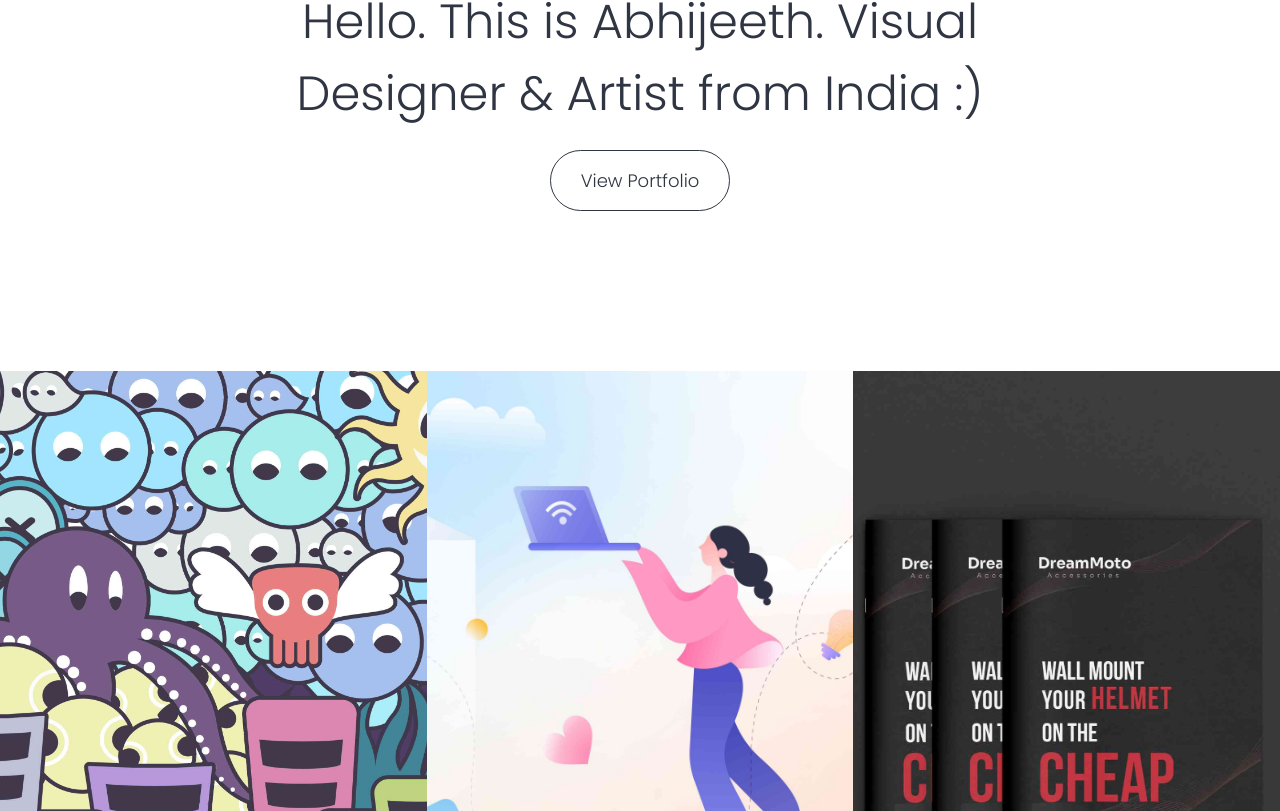
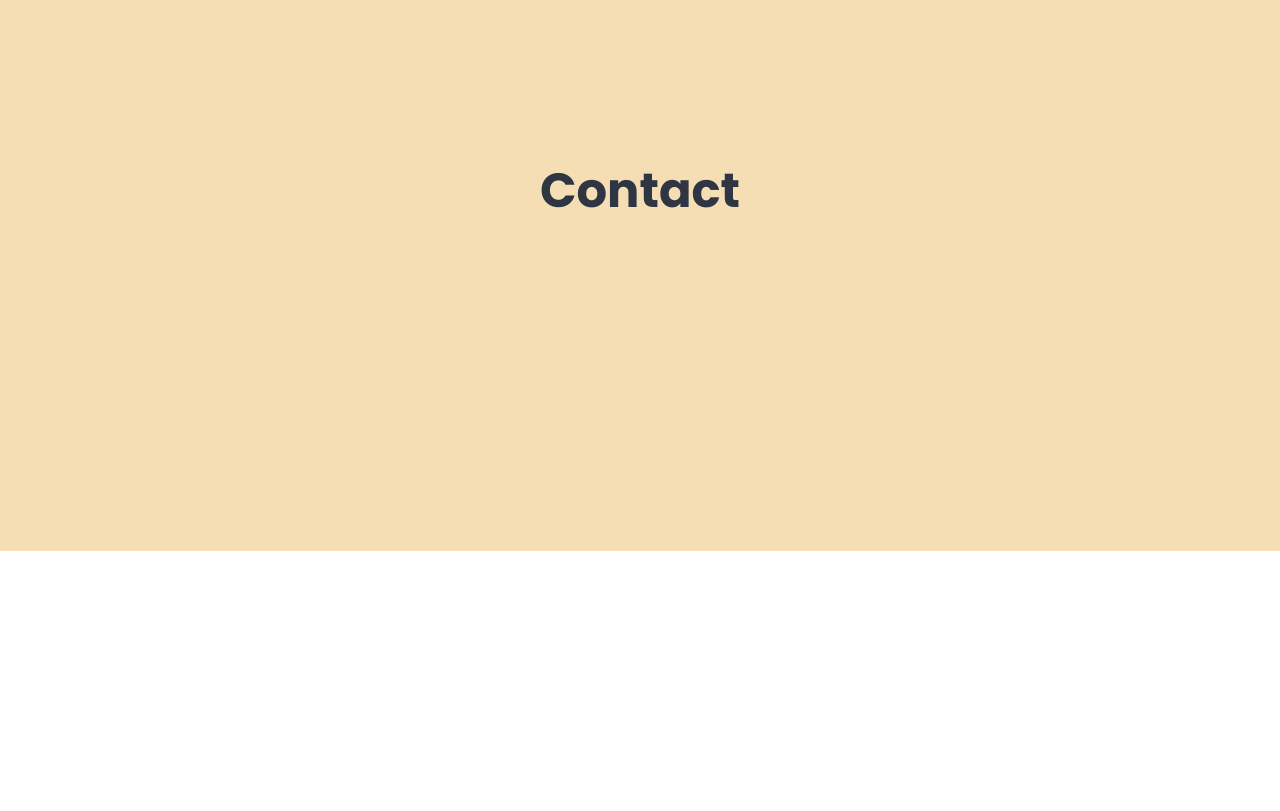
Before and after one commit to rohithramesh44/abhijeeths, a React (Create React App) app: page /contact in a window 1280 px wide. Shown: the part 329-1140 px from the top of the page. After the commit the page ends 880 px from the top, so only its background shows below. Built offline with nearby package versions, Linux system fonts and the light colour scheme.

Commit message:
BrowserRouter, Routes, Route added and framer motion added to the pages

```diff
--- a/src/Animations.js
+++ b/src/Animations.js
@@ -1,3 +1,25 @@
+export const pageAni = {
+  hidden: {
+    y: 300,
+    opacity: 0,
+  },
+  show: {
+    y: 0,
+    opacity: 1,
+    transition: {
+      duration: 0.5,
+      easing: "ease",
+      when: "beforeChildren",
+      staggerChildren: 0.25,
+    },
+  },
+  exit: {
+    y: 300,
+    opacity: 0,
+    transition: { duration: 0.2, easing: "ease" },
+  },
+};
+
 export const menuSliderAni = {
   hidden: {
     x: "-100%",
--- a/src/App.js
+++ b/src/App.js
@@ -1,9 +1,10 @@
 import React from "react";
 import styled from "styled-components";
 import { ThemeProvider } from "styled-components";
-import { AnimatePresence } from "framer-motion";
+import { BrowserRouter as Router } from "react-router-dom";
+
 import Navbar from "./Components/Navbar";
-import Home from "./Pages/Home";
+import AnimatedRoutes from "./Components/AnimatedRoutes";
 import GlobalStyle from "./Components/GlobalStyle";
 
 function App() {
@@ -18,13 +19,11 @@ function App() {
   };
   return (
     <ThemeProvider theme={theme}>
-      <>
-        <GlobalStyle />
-        <AnimatePresence>
-          <Navbar />
-          <Home />
-        </AnimatePresence>
-      </>
+      <GlobalStyle />
+      <Router>
+        <Navbar />
+        <AnimatedRoutes />
+      </Router>
     </ThemeProvider>
   );
 }
--- /dev/null
+++ b/src/Components/AnimatedRoutes.js
@@ -0,0 +1,23 @@
+import React from "react";
+import { Routes, Route, useLocation } from "react-router-dom";
+import { AnimatePresence } from "framer-motion";
+import Home from "../Pages/Home";
+import Portfolio from "../Pages/Porfolio";
+import About from "../Pages/About";
+import Contact from "../Pages/Contact";
+
+function AnimatedRoutes() {
+  const location = useLocation();
+  return (
+    <AnimatePresence exitBeforeEnter>
+      <Routes location={location} key={location.key}>
+        <Route path="/" element={<Home />} />
+        <Route path="portfolio" element={<Portfolio />} />
+        <Route path="about" element={<About />} />
+        <Route path="contact" element={<Contact />} />
+      </Routes>
+    </AnimatePresence>
+  );
+}
+
+export default AnimatedRoutes;
--- a/src/Components/Footer.js
+++ b/src/Components/Footer.js
@@ -17,9 +17,18 @@ const Foot = styled.footer`
   justify-content: center;
   h5 {
     margin-bottom: 2rem;
+    font-weight: 400;
+  }
+  p {
+    text-align: center;
   }
   @media (max-width: 992px) {
     height: 20vh;
   }
+  @media (max-width: 768px) {
+    h5 {
+      font-size: 1.8rem;
+    }
+  }
 `;
 export default Footer;
--- a/src/Components/Navbar.js
+++ b/src/Components/Navbar.js
@@ -3,7 +3,7 @@ import styled from "styled-components";
 import { motion } from "framer-motion";
 import { AnimatePresence } from "framer-motion";
 import { menuSliderAni, itemAni } from "../Animations";
-import { Link, Router } from "react-router-dom";
+import { Link } from "react-router-dom";
 import { Container } from "../style";
 
 function Navbar() {
@@ -17,19 +17,19 @@ function Navbar() {
         </div>
         <ul className="main-nav-list hidden">
           <li className="main-nav-item hidden">
-            <a to="/">home</a>
+            <Link to="/">home</Link>
           </li>
           <li className="main-nav-item hidden">
-            <a to="/">portfolio</a>
+            <Link to="/portfolio">portfolio</Link>
           </li>
           <Logo>
-            <a to="/">Abhijeeth</a>
+            <Link to="/">Abhijeeth</Link>
           </Logo>
           <li className="main-nav-item hidden">
-            <a to="/">About</a>
+            <Link to="/about">About</Link>
           </li>
           <li className="main-nav-item hidden">
-            <a to="/">Contact</a>
+            <Link to="/contact">Contact</Link>
           </li>
         </ul>
         <AnimatePresence>
@@ -42,16 +42,16 @@ function Navbar() {
             >
               <MotionNav>
                 <motion.li variants={itemAni} className="main-nav-item">
-                  <a to="/">home</a>
+                  <Link to="/">home</Link>
                 </motion.li>
                 <motion.li variants={itemAni} className="main-nav-item">
-                  <a to="/">portfolio</a>
+                  <Link to="/">portfolio</Link>
                 </motion.li>
                 <motion.li variants={itemAni} className="main-nav-item">
-                  <a to="/">About</a>
+                  <Link to="/">About</Link>
                 </motion.li>
                 <motion.li variants={itemAni} className="main-nav-item">
-                  <a to="/">Contact</a>
+                  <Link to="/">Contact</Link>
                 </motion.li>
               </MotionNav>
               <div className="close-btn" onClick={() => setOpenMode(false)}>
@@ -84,6 +84,10 @@ const OpenMenu = styled(motion.div)`
   justify-content: center;
   align-items: center;
   background-color: ${(props) => props.theme.colors.white};
+
+  ul {
+    list-style: none;
+  }
 
   .close-btn {
     width: 3rem;
@@ -181,16 +185,19 @@ const NavbarStyle = styled.div`
     justify-content: space-between;
     align-items: center;
     list-style: none;
-
-    /* @media (max-width: 576px) {
-      width: 45px;
-    } */
   }
-  .main-nav-item {
+  .main-nav-item.hidden {
+    @media (max-width: 768px) {
+      display: none;
+    }
+  }
+  .main-nav-item > a {
     text-transform: capitalize;
     font-size: 2rem;
     font-weight: 400;
+    text-decoration: none;
     padding: 1.4rem 2.8rem;
+    color: ${(props) => props.theme.colors.black};
     position: relative;
     z-index: 1;
     cursor: pointer;
@@ -205,11 +212,7 @@ const NavbarStyle = styled.div`
     @media (max-width: 900px) {
       padding: 1.2rem 2.4rem;
     }
-    &.hidden {
-      @media (max-width: 768px) {
-        display: none;
-      }
-    }
+
     &::before {
       content: "";
       width: 100%;
@@ -245,6 +248,10 @@ const Logo = styled.span`
     height: 0 !important;
     background-color: transparent !important;
   }
+  a {
+    text-decoration: none;
+    color: ${(props) => props.theme.colors.black};
+  }
   @media (max-width: 576px) {
     a {
       font-size: 4rem;
--- a/src/Components/Slider.js
+++ b/src/Components/Slider.js
@@ -19,8 +19,8 @@ function Slider() {
       <ScrollRow>
         <Swiper
           modules={[Autoplay]}
-          spaceBetween={0}
-          slidesPerView={3}
+          spaceBetween={10}
+          slidesPerView={1.8}
           loop={true}
           centeredSlides={true}
           //   centerInsufficientSlides={true}
@@ -34,14 +34,8 @@ function Slider() {
             0: {
               slidesPerView: 1.3,
             },
-            576: {
+            1200: {
               slidesPerView: 1.6,
-            },
-            992: {
-              slidesPerView: 1.7,
-            },
-            1200: {
-              slidesPerView: 3,
             },
           }}
         >
--- /dev/null
+++ b/src/Pages/About.js
@@ -0,0 +1,22 @@
+import React from "react";
+import { motion } from "framer-motion";
+import styled from "styled-components";
+import { pageAni } from "../Animations";
+
+function About() {
+  return (
+    <motion.div variants={pageAni} initial="hidden" animate="show" exit="exit">
+      <Content>
+        <h1>About</h1>
+      </Content>
+    </motion.div>
+  );
+}
+const Content = styled.div`
+  height: 90vh;
+  background-color: wheat;
+  display: flex;
+  align-items: center;
+  justify-content: center;
+`;
+export default About;
--- /dev/null
+++ b/src/Pages/Contact.js
@@ -0,0 +1,16 @@
+import React from "react";
+import { motion } from "framer-motion";
+import { Content } from "../style";
+import { pageAni } from "../Animations";
+
+function Contact() {
+  return (
+    <motion.div variants={pageAni} initial="hidden" animate="show" exit="exit">
+      <Content>
+        <h1>Contact</h1>
+      </Content>
+    </motion.div>
+  );
+}
+
+export default Contact;
--- a/src/Pages/Home.js
+++ b/src/Pages/Home.js
@@ -1,13 +1,15 @@
 import React from "react";
 import styled from "styled-components";
+import { motion } from "framer-motion";
 
+import { pageAni } from "../Animations";
 import Slider from "../Components/Slider";
 import Footer from "../Components/Footer";
 import { Container, Btn } from "../style";
 
 function Home() {
   return (
-    <>
+    <motion.div variants={pageAni} initial="hidden" animate="show" exit="exit">
       <Container>
         <HeroText>
           <div>
@@ -24,7 +26,7 @@ function Home() {
       <Container>
         <Footer />
       </Container>
-    </>
+    </motion.div>
   );
 }
 const HeroText = styled.section`
--- /dev/null
+++ b/src/Pages/Porfolio.js
@@ -0,0 +1,16 @@
+import React from "react";
+import { motion } from "framer-motion";
+import { Content } from "../style";
+import { pageAni } from "../Animations";
+
+function Porfolio() {
+  return (
+    <motion.div variants={pageAni} initial="hidden" animate="show" exit="exit">
+      <Content>
+        <h1>Portfolio</h1>
+      </Content>
+    </motion.div>
+  );
+}
+
+export default Porfolio;
--- a/src/style.js
+++ b/src/style.js
@@ -56,3 +56,10 @@ export const Btn = styled.span`
     padding: 1rem 2.4rem;
   }
 `;
+export const Content = styled.div`
+  height: 90vh;
+  background-color: wheat;
+  display: flex;
+  align-items: center;
+  justify-content: center;
+`;
```
